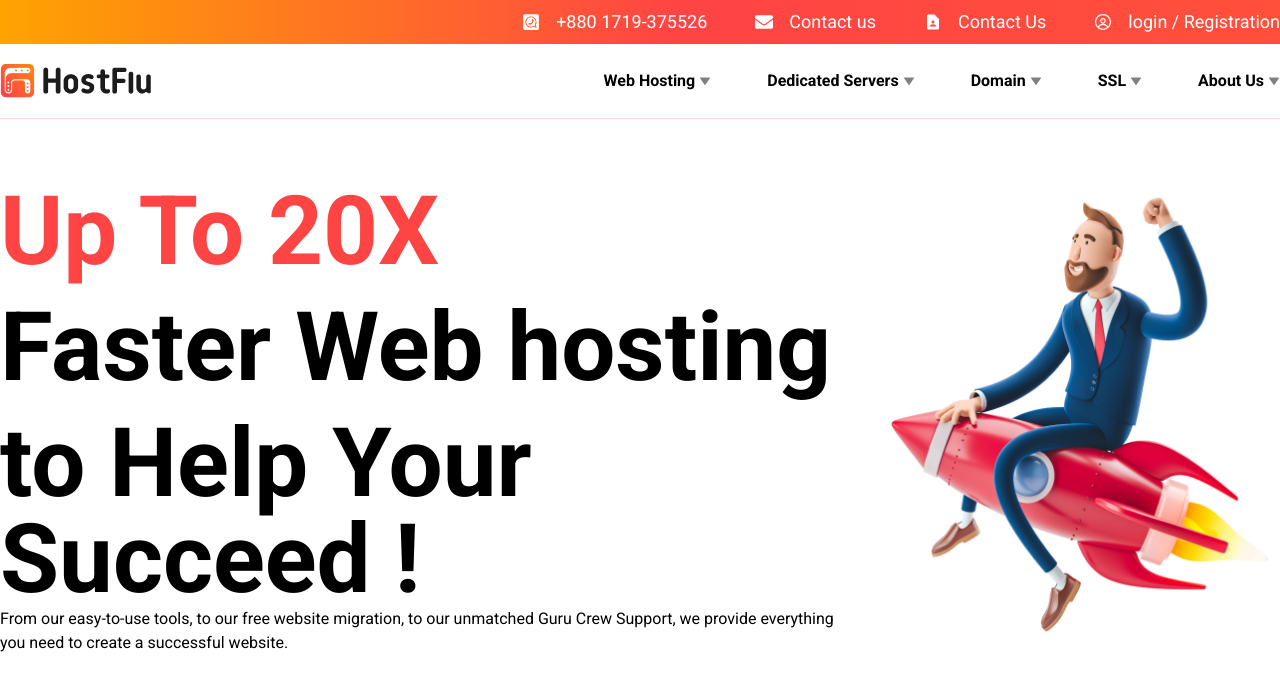
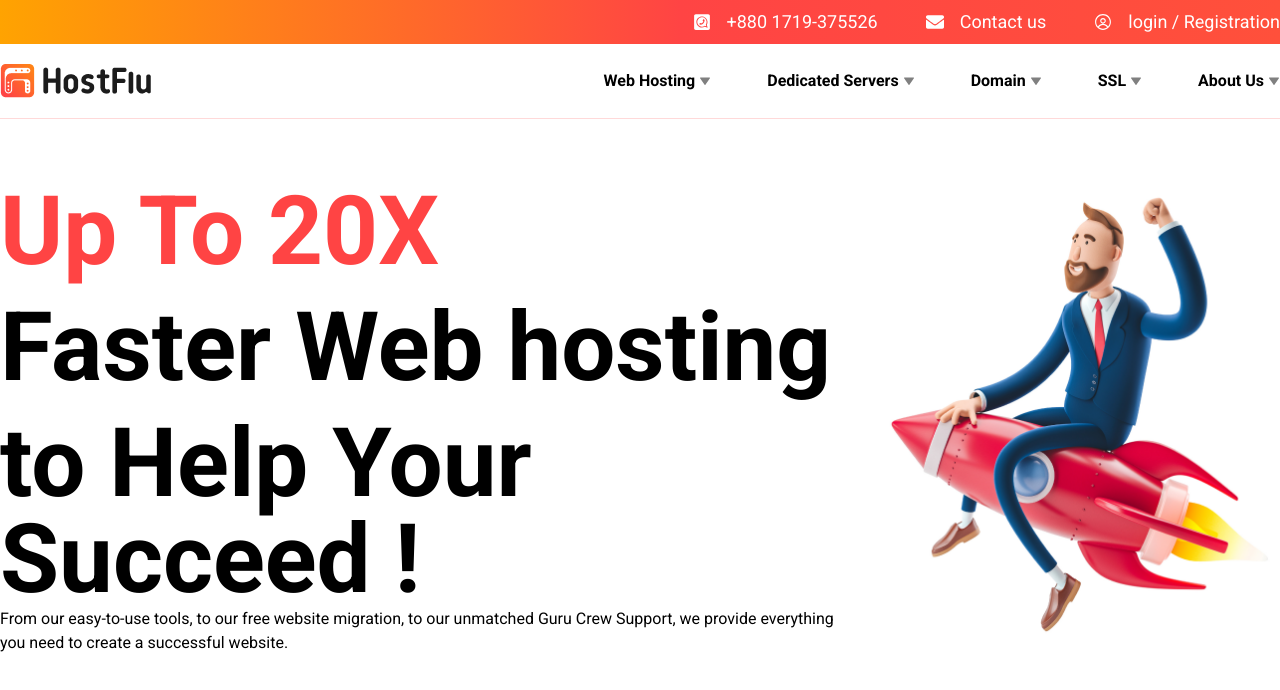
Before and after one commit to pothikit/hostfule-project, a React (Create React App) app: page / in a window 1280 px wide. Shown: the top 690 px of the page. Built offline with nearby package versions, Linux system fonts and the light colour scheme; a web font is replaced by a local one.

Commit message:
top bar updated

```diff
--- a/src/components/header/Header.jsx
+++ b/src/components/header/Header.jsx
@@ -3,7 +3,7 @@ import logo from "../../hostflu-logo.png"
 import "./header.css"
 import { FaEnvelope, FaWhatsappSquare } from "react-icons/fa";
 import { RxAvatar } from "react-icons/rx";
-import { MdContactPage } from "react-icons/md";
+import { } from "react-icons/md";
 import { Link } from 'react-router-dom';
 import { Navbar } from "./Navbar";
 
@@ -15,7 +15,6 @@ export const Header = () => {
                     <ul className='flex justify-end items-center gap-12 text-white text-lg'>
                         <li className=''><a href="https://wa.me/+8801719375526" className='flex items-center gap-4'><span className="rotate-[270deg]"><FaWhatsappSquare /></span>+880 1719-375526</a></li>
                         <li className=''><a href="mailto:hostflu@gmail.com" className='flex items-center gap-4'><FaEnvelope />Contact us</a></li>
-                        <li className=''><Link className="flex items-center gap-4" to="login"><MdContactPage />Contact Us</Link></li>
                         <li className=''><Link className="flex items-center gap-4" to="login"><RxAvatar />login / Registration</Link></li>
                     </ul>
                 </div>
```
